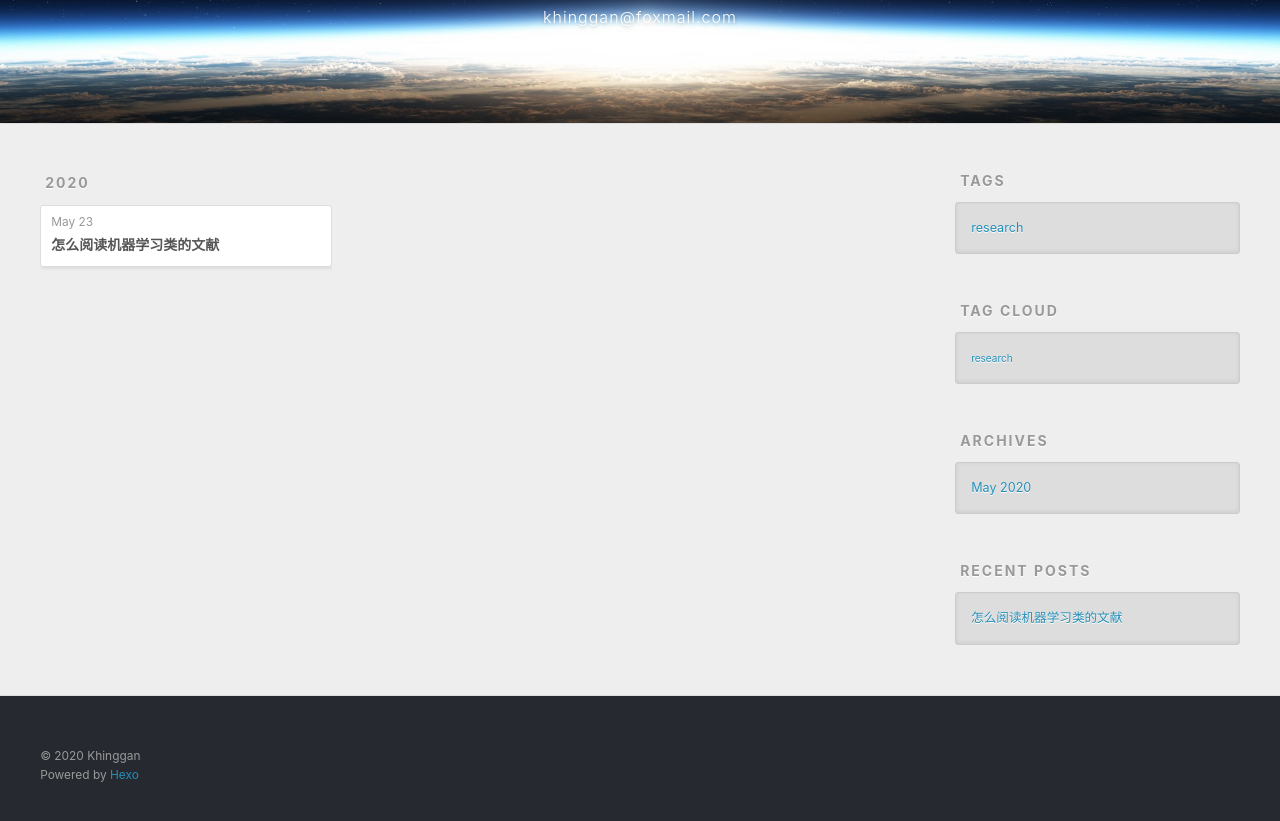
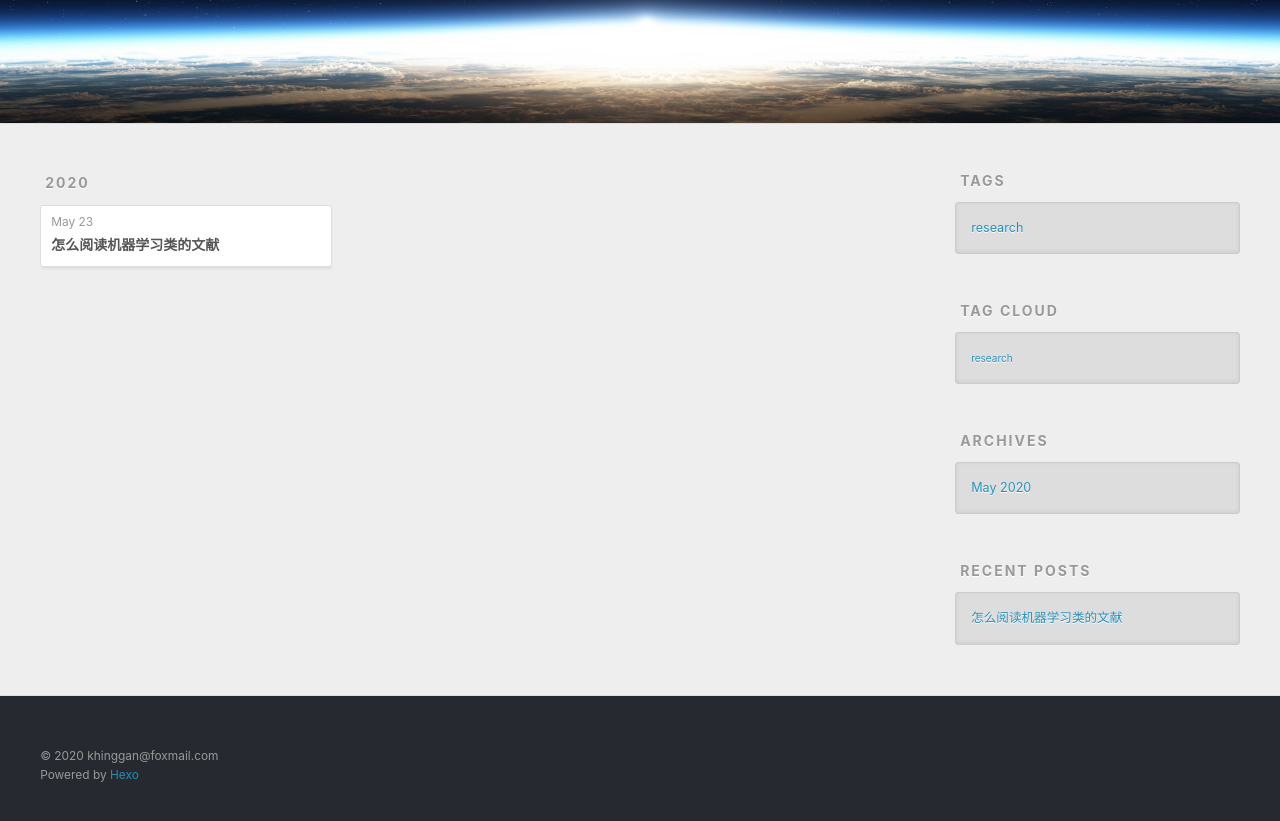
Before and after one commit to khinggan/khinggan.github.io, a plain HTML site: page archives/index.html in a window 1280 px wide. Shown: the part 177-998 px from the top of the page. Drawn offline with nearby package versions, Linux system fonts and the light colour scheme.

Commit message:
Site updated: 2020-05-23 17:04:38

```diff
--- a/archives/index.html
+++ b/archives/index.html
@@ -12,7 +12,7 @@
 <meta property="og:url" content="http://yoursite.com/archives/index.html">
 <meta property="og:site_name" content="khinggan&#39;s blog">
 <meta property="og:locale" content="en_US">
-<meta property="article:author" content="Khinggan">
+<meta property="article:author" content="khinggan@foxmail.com">
 <meta name="twitter:card" content="summary">
 
     <link rel="alternate" href="/atom.xml" title="khinggan&#39;s blog" type="application/atom+xml">
@@ -38,10 +38,6 @@
       <h1 id="logo-wrap">
         <a href="/" id="logo">khinggan&#39;s blog</a>
       </h1>
-
-        <h2 id="subtitle-wrap">
-          <a href="/" id="subtitle">khinggan@foxmail.com</a>
-        </h2>
 
     </div>
     <div id="header-inner" class="inner">
@@ -159,7 +155,7 @@
 
   <div class="outer">
     <div id="footer-info" class="inner">
-      &copy; 2020 Khinggan<br>
+      &copy; 2020 khinggan@foxmail.com<br>
       Powered by <a href="http://hexo.io/" target="_blank">Hexo</a>
     </div>
   </div>
```
Also changed, not shown: 2020/05/23/HowToReadPaper/index.html (+2 -6 lines), archives/2020/05/index.html (+2 -6 lines), archives/2020/index.html (+2 -6 lines), index.html (+2 -6 lines), tags/research/index.html (+2 -6 lines).
